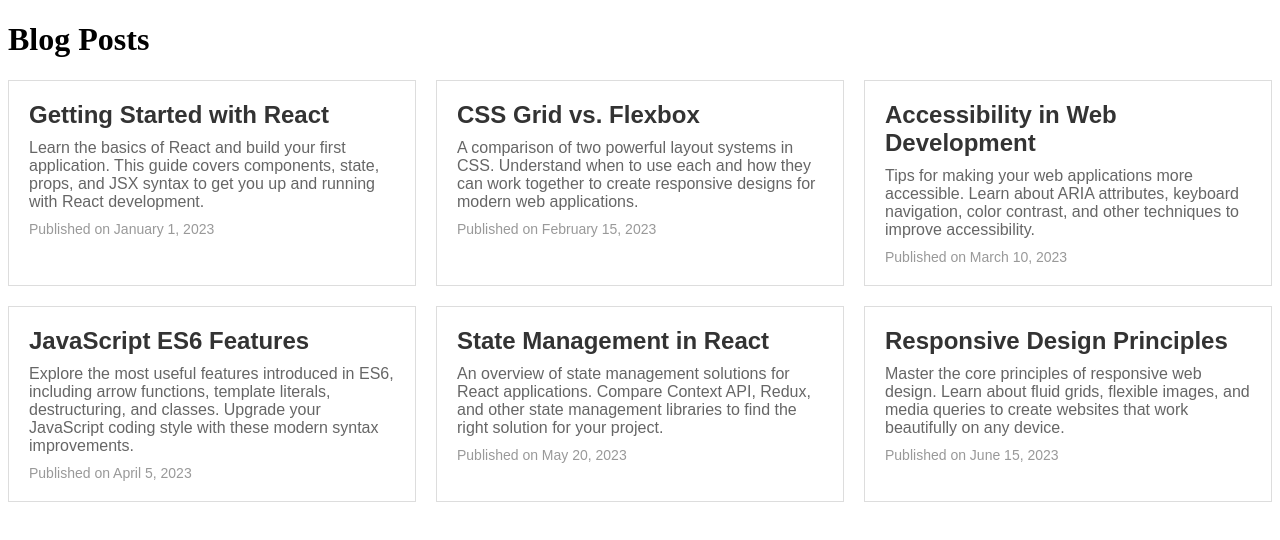
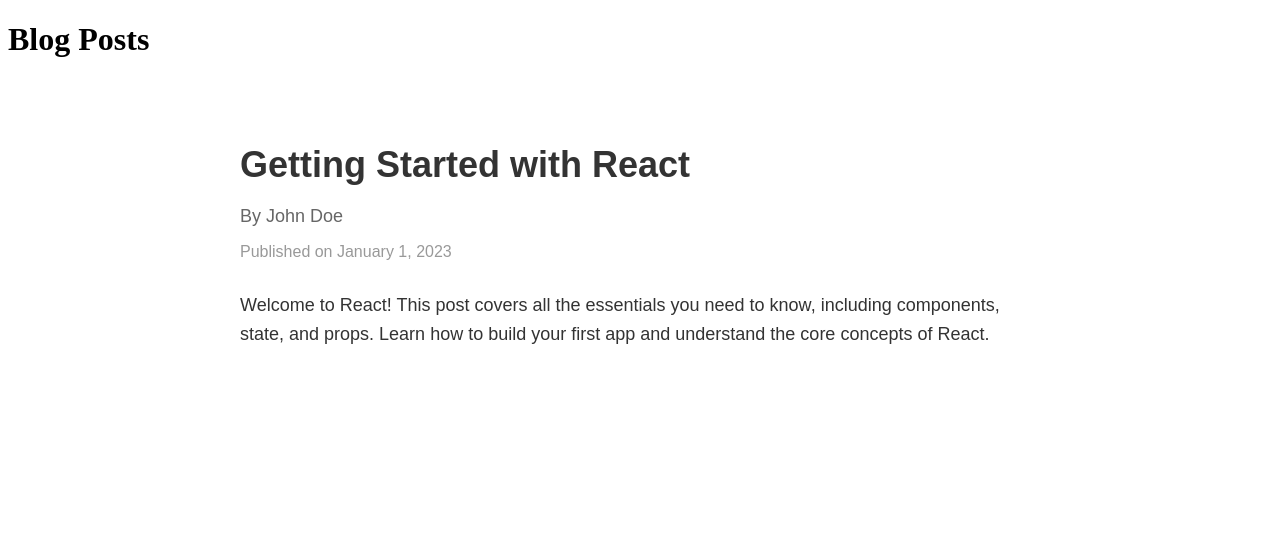
Before and after one commit to Hemanth-07-IT/react-pro1, a React (Create React App) app: page /posts/1 in a window 1280 px wide. Shown: the top 540 px of the page. Built offline with nearby package versions, Linux system fonts and the light colour scheme.

Commit message:
Changes made in blog-post.

```diff
--- a/src/App.js
+++ b/src/App.js
@@ -1,49 +1,32 @@
-// App.js
+// src/App.js
 import React from 'react';
+import { Route, Routes } from 'react-router-dom';
 import BlogPostList from './components/BlogPostList';
+import BlogPostPage from './components/BlogPostPage';
+import './App.css';
 
-const samplePosts = [
+export const samplePosts = [
   {
     id: '1',
     title: 'Getting Started with React',
-    summary: 'Learn the basics of React and build your first application. This guide covers components, state, props, and JSX syntax to get you up and running with React development.',
+    summary:
+      'Learn the basics of React and build your first application. This guide covers components, state, props, and JSX syntax to get you up and running with React development.',
+    content:
+      '<p>Welcome to React! This post covers all the essentials you need to know, including components, state, and props. Learn how to build your first app and understand the core concepts of React.</p>',
     date: '2023-01-01',
     url: '/posts/1',
+    author: 'John Doe',
   },
   {
     id: '2',
     title: 'CSS Grid vs. Flexbox',
-    summary: 'A comparison of two powerful layout systems in CSS. Understand when to use each and how they can work together to create responsive designs for modern web applications.',
+    summary:
+      'A comparison of two powerful layout systems in CSS. Understand when to use each and how they can work together to create responsive designs for modern web applications.',
+    content:
+      '<h3>CSS Grid vs Flexbox</h3><p>CSS Grid is ideal for creating layout structures, while Flexbox shines when aligning items in a single row or column. Learn more about their differences and best practices in this post.</p>',
     date: '2023-02-15',
     url: '/posts/2',
-  },
-  {
-    id: '3',
-    title: 'Accessibility in Web Development',
-    summary: 'Tips for making your web applications more accessible. Learn about ARIA attributes, keyboard navigation, color contrast, and other techniques to improve accessibility.',
-    date: '2023-03-10',
-    url: '/posts/3',
-  },
-  {
-    id: '4',
-    title: 'JavaScript ES6 Features',
-    summary: 'Explore the most useful features introduced in ES6, including arrow functions, template literals, destructuring, and classes. Upgrade your JavaScript coding style with these modern syntax improvements.',
-    date: '2023-04-05',
-    url: '/posts/4',
-  },
-  {
-    id: '5',
-    title: 'State Management in React',
-    summary: 'An overview of state management solutions for React applications. Compare Context API, Redux, and other state management libraries to find the right solution for your project.',
-    date: '2023-05-20',
-    url: '/posts/5',
-  },
-  {
-    id: '6',
-    title: 'Responsive Design Principles',
-    summary: 'Master the core principles of responsive web design. Learn about fluid grids, flexible images, and media queries to create websites that work beautifully on any device.',
-    date: '2023-06-15',
-    url: '/posts/6',
+    author: 'Jane Smith',
   },
 ];
 
@@ -51,7 +34,10 @@ const App = () => {
   return (
     <div className="app">
       <h1>Blog Posts</h1>
-      <BlogPostList posts={samplePosts} />
+      <Routes>
+        <Route path="/" element={<BlogPostList posts={samplePosts} />} />
+        <Route path="/posts/:id" element={<BlogPostPage posts={samplePosts} />} />
+      </Routes>
     </div>
   );
 };
--- /dev/null
+++ b/src/components/BlogPostDetail.js
@@ -0,0 +1,29 @@
+// src/components/BlogPostDetail.js
+import React from 'react';
+import styles from './BlogPostDetail.module.css';
+
+const BlogPostDetail = ({ title, content, author, date }) => {
+  if (!title || !content || !author || !date) {
+    return <p>Blog post not found.</p>;
+  }
+
+  const formattedDate = new Date(date).toLocaleDateString('en-US', {
+    year: 'numeric',
+    month: 'long',
+    day: 'numeric',
+  });
+
+  return (
+    <div className={styles.blogPostDetail}>
+      <h1 className={styles.title}>{title}</h1>
+      <p className={styles.author}>By {author}</p>
+      <p className={styles.date}>Published on {formattedDate}</p>
+      <div
+        className={styles.content}
+        dangerouslySetInnerHTML={{ __html: content }}
+      />
+    </div>
+  );
+};
+
+export default BlogPostDetail;
--- /dev/null
+++ b/src/components/BlogPostDetail.module.css
@@ -0,0 +1,69 @@
+/* src/components/BlogPostDetail.module.css */
+.blogPostDetail {
+  font-family: Arial, sans-serif;
+  max-width: 800px;
+  margin: 0 auto;
+  padding: 40px;
+  background: #ffffff;
+}
+
+.title {
+  font-size: 36px;
+  font-weight: bold;
+  color: #333333;
+  margin-bottom: 20px;
+}
+
+.author {
+  font-size: 18px;
+  color: #666666;
+  margin-bottom: 10px;
+}
+
+.date {
+  font-size: 16px;
+  color: #999999;
+  margin-bottom: 30px;
+}
+
+.content {
+  font-size: 18px;
+  line-height: 1.6;
+  color: #333333;
+}
+
+.content a {
+  text-decoration: underline;
+  color: #007BFF;
+}
+
+.content a:hover {
+  color: #0056b3;
+}
+
+/* Mobile Styles */
+@media (max-width: 768px) {
+  .blogPostDetail {
+    padding: 20px;
+  }
+
+  .title {
+    font-size: 28px;
+    margin-bottom: 15px;
+  }
+
+  .author {
+    font-size: 14px;
+    margin-bottom: 5px;
+  }
+
+  .date {
+    font-size: 12px;
+    margin-bottom: 20px;
+  }
+
+  .content {
+    font-size: 14px;
+    line-height: 1.4;
+  }
+}
--- /dev/null
+++ b/src/components/BlogPostPage.js
@@ -0,0 +1,24 @@
+// src/components/BlogPostPage.js
+import React from 'react';
+import { useParams } from 'react-router-dom';
+import BlogPostDetail from './BlogPostDetail';
+
+const BlogPostPage = ({ posts }) => {
+  const { id } = useParams();
+  const post = posts.find((p) => p.id === id);
+
+  if (!post) {
+    return <p>Blog post not found.</p>;
+  }
+
+  return (
+    <BlogPostDetail
+      title={post.title}
+      content={post.content}
+      author={post.author}
+      date={post.date}
+    />
+  );
+};
+
+export default BlogPostPage;
```
